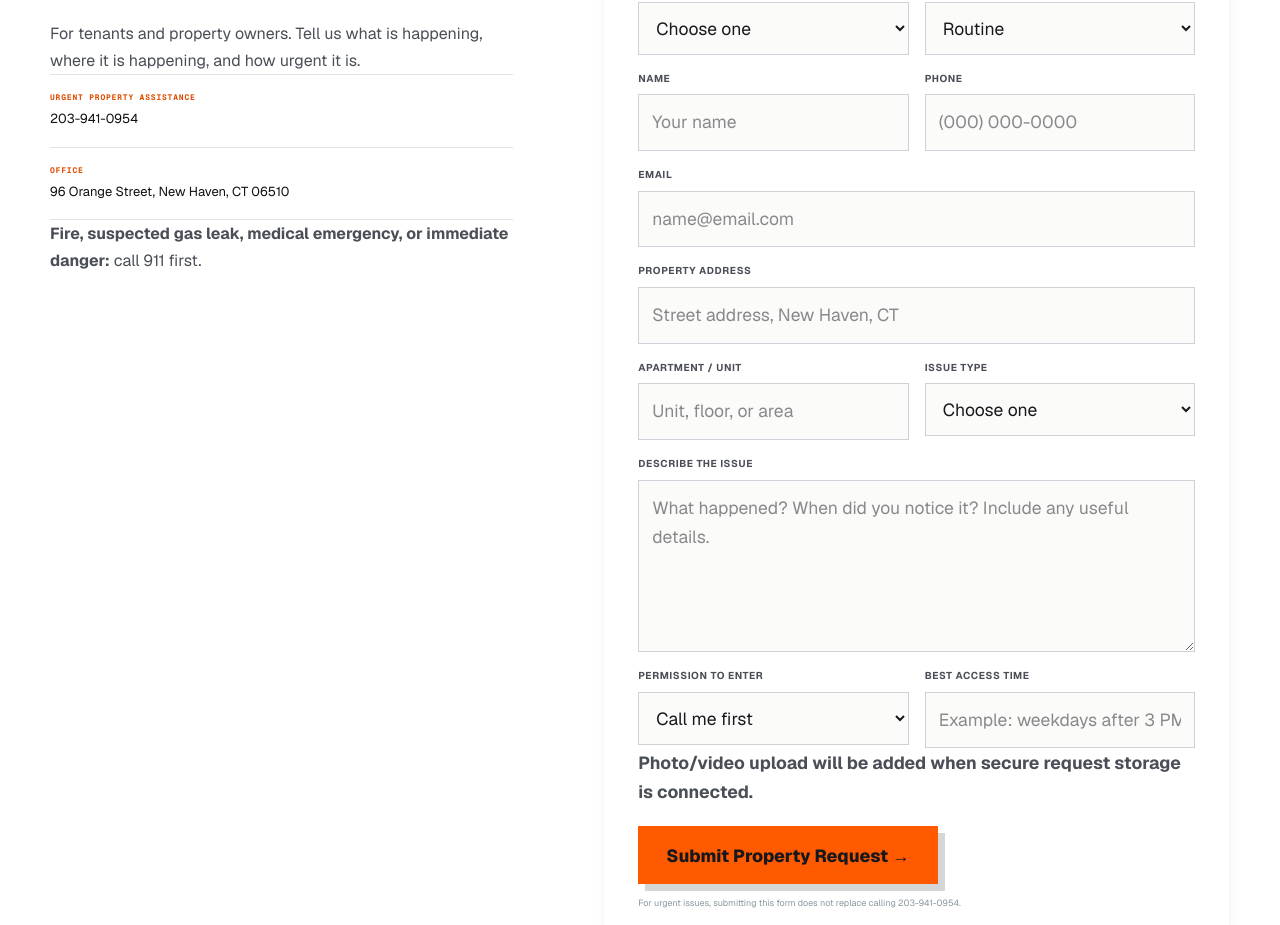
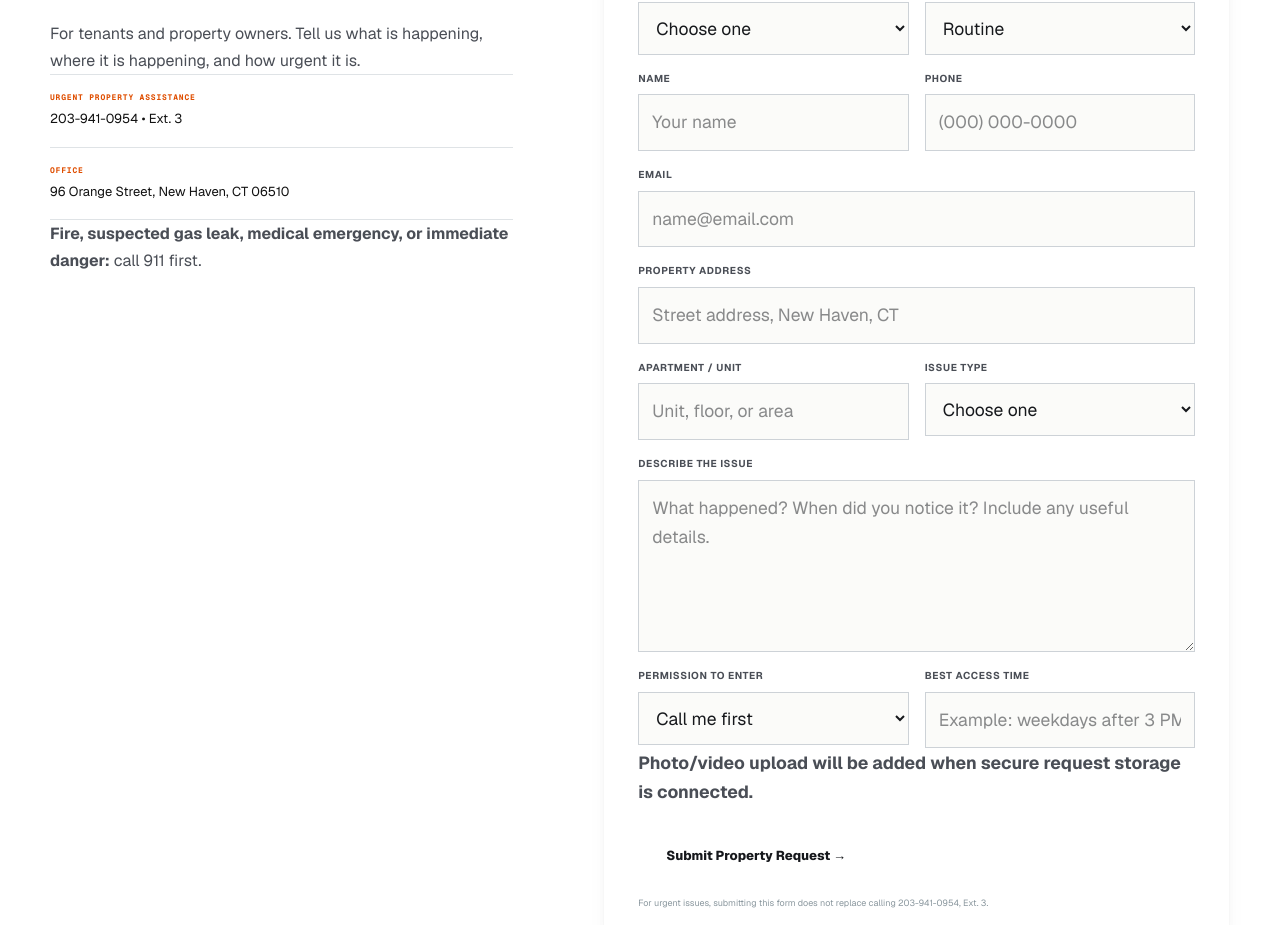
Before and after one commit to expresparking/express-parking-web, a Next.js app: page /property-care/report in a window 1280 px wide. Shown: the part 367-1292 px from the top of the page. Built offline with nearby package versions, Linux system fonts and the light colour scheme.

Commit message:
Add Property Care navy theme and extension 3 to request page

```diff
--- a/app/property-care/report/page.tsx
+++ b/app/property-care/report/page.tsx
@@ -6,15 +6,15 @@ export default function PropertyIssuePage() {
   const [submitted, setSubmitted] = useState(false);
   function submit(e: FormEvent<HTMLFormElement>) { e.preventDefault(); setSubmitted(true); }
 
-  if (submitted) return <main><section className="section shell"><div className="form-success" role="status"><span>✓</span><div><h1>Request recorded on this page.</h1><p>The live notification connection is the next setup step. Until that is activated, please call 203-941-0954 for service.</p></div></div></section></main>;
+  if (submitted) return <main className="property-care-theme"><section className="section shell"><div className="form-success" role="status"><span>✓</span><div><h1>Request recorded on this page.</h1><p>The live notification connection is the next setup step. Until that is activated, please call 203-941-0954, Ext. 3 for service.</p></div></div></section></main>;
 
-  return <main>
-    <section className="contact-hero"><div className="shell contact-grid">
+  return <main className="property-care-theme">
+    <section className="contact-hero property-care-request-hero"><div className="shell contact-grid">
       <div className="contact-copy">
         <span className="eyebrow light"><span className="eyebrow-line" />Express Property Care</span>
         <h1>Report a Property Issue</h1>
         <p>For tenants and property owners. Tell us what is happening, where it is happening, and how urgent it is.</p>
-        <div className="contact-details"><div><small>URGENT PROPERTY ASSISTANCE</small><a href="tel:+12039410954">203-941-0954</a></div><div><small>OFFICE</small><span>96 Orange Street, New Haven, CT 06510</span></div></div>
+        <div className="contact-details"><div><small>URGENT PROPERTY ASSISTANCE</small><a href="tel:+12039410954">203-941-0954 • Ext. 3</a></div><div><small>OFFICE</small><span>96 Orange Street, New Haven, CT 06510</span></div></div>
         <p><strong>Fire, suspected gas leak, medical emergency, or immediate danger:</strong> call 911 first.</p>
       </div>
       <form className="inquiry-form" onSubmit={submit}>
@@ -33,8 +33,8 @@ export default function PropertyIssuePage() {
           <label><span>Best access time</span><input name="accessTime" placeholder="Example: weekdays after 3 PM" /></label>
         </div>
         <p><strong>Photo/video upload will be added when secure request storage is connected.</strong></p>
-        <button className="button button-primary" type="submit">Submit Property Request →</button>
-        <small>For urgent issues, submitting this form does not replace calling 203-941-0954.</small>
+        <button className="button property-care-button" type="submit">Submit Property Request →</button>
+        <small>For urgent issues, submitting this form does not replace calling 203-941-0954, Ext. 3.</small>
       </form>
     </div></section>
   </main>;
```
